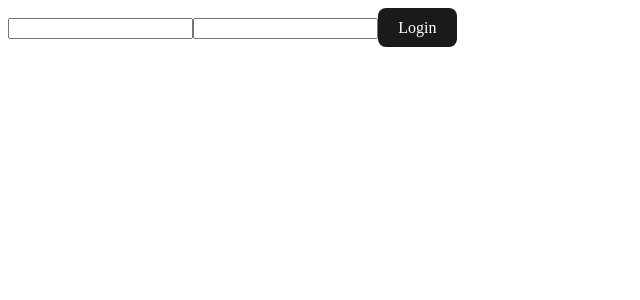
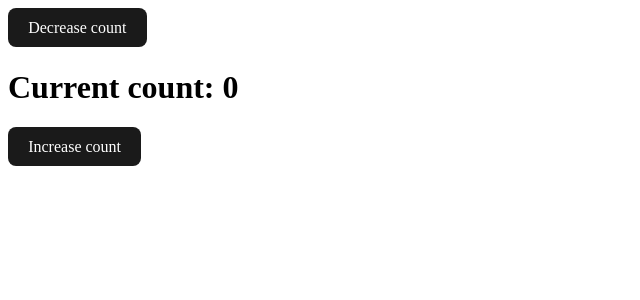
Before and after one commit to jedaqsaul/practice-react-repo, a React (Vite) app: page / in a window 1280 px wide. Shown: the top 300 px of the page, without its empty margins (0-640 px from the left). Built offline with nearby package versions, Linux system fonts and the light colour scheme.

Commit message:
Successfully pursued useState

```diff
--- a/src/App.jsx
+++ b/src/App.jsx
@@ -1,10 +1,11 @@
 import React from "react";
 import Login from "./demo/Login";
+import Counter from "./demo/Counter";
 
 export default function App() {
   return (
     <div>
-      <Login />
+      <Counter />
     </div>
   );
 }
--- /dev/null
+++ b/src/demo/Counter.jsx
@@ -0,0 +1,27 @@
+import React, { useState } from "react";
+
+export default function Counter() {
+  const [count, setCount] = useState(0);
+
+  const increment = () => {
+    setCount((count) => count + 1);
+    setCount((count) => count + 1);
+    setCount((count) => count + 1);
+    console.log(count);
+  };
+
+  const decrement = () => {
+    setCount(count - 1);
+    setCount(count - 1);
+    setCount(count - 1);
+    // setCount((count) => count - 1);
+  };
+
+  return (
+    <>
+      <button onClick={decrement}>Decrease count</button>
+      <h1>Current count: {count}</h1>
+      <button onClick={increment}>Increase count</button>
+    </>
+  );
+}
```
